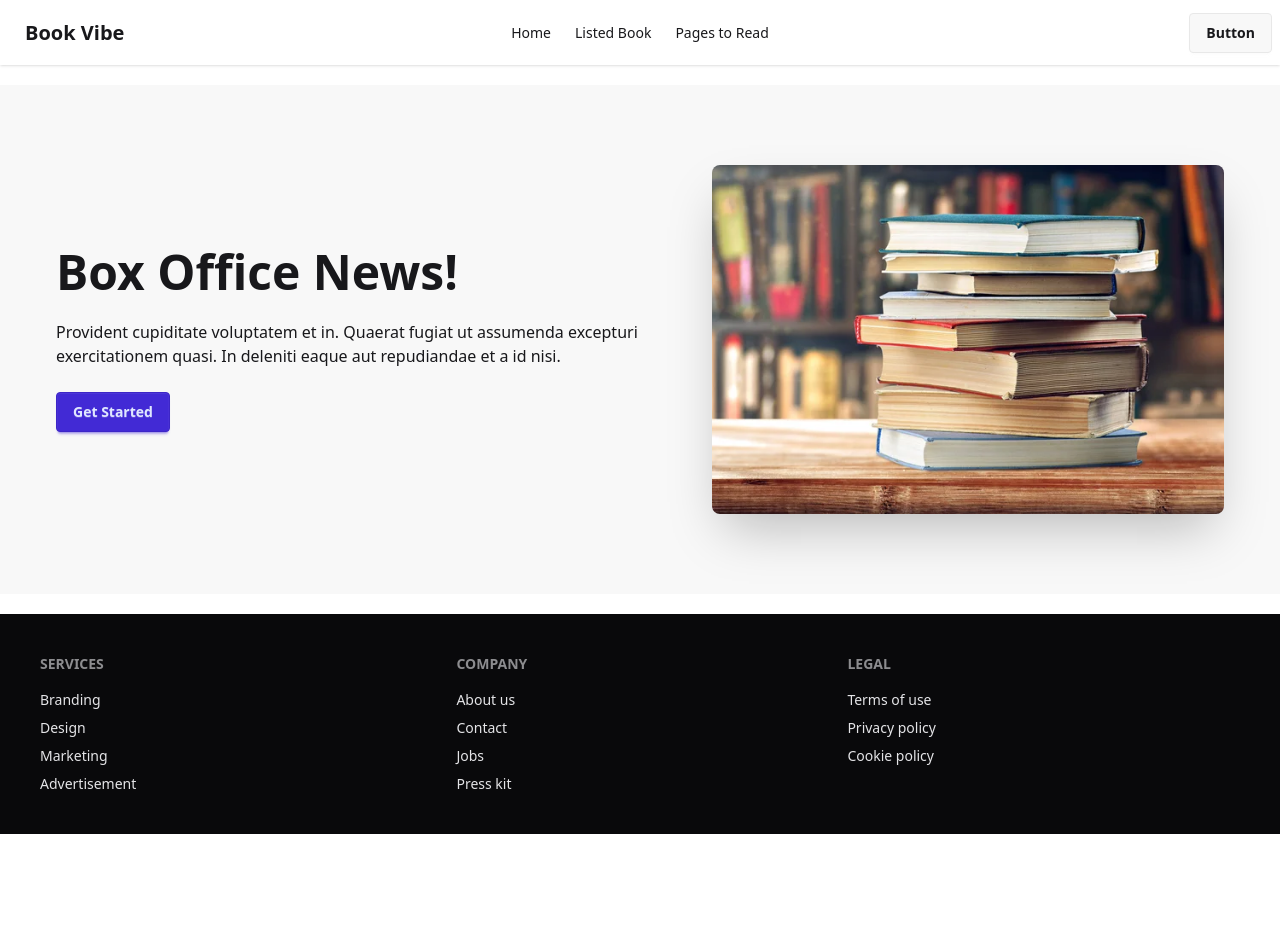
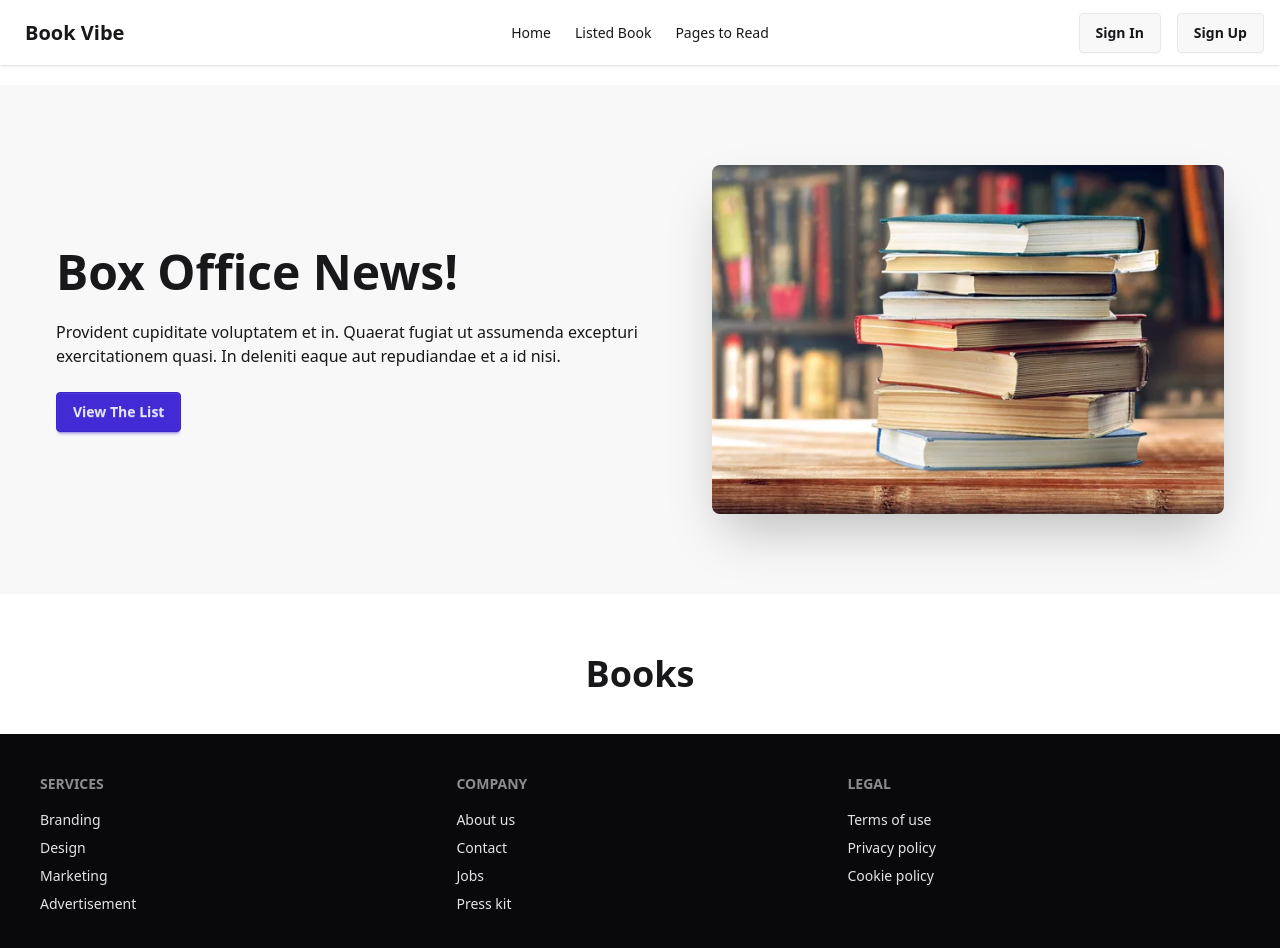
Before and after one commit to muhammadrakib2299/book-vibe, a React (Vite) app: page / in a window 1280 px wide. Shown: the top 948 px of the page. Before the commit the page ends 834 px from the top, so only its background shows below. Built offline with nearby package versions, Linux system fonts and the light colour scheme.

Commit message:
added books part

```diff
--- a/src/Components/Banner/Banner.jsx
+++ b/src/Components/Banner/Banner.jsx
@@ -13,7 +13,7 @@ function Banner() {
               excepturi exercitationem quasi. In deleniti eaque aut repudiandae
               et a id nisi.
             </p>
-            <button className="btn btn-primary">Get Started</button>
+            <button className="btn btn-primary">View The List</button>
           </div>
         </div>
       </div>
--- /dev/null
+++ b/src/Components/Books/Books.jsx
@@ -0,0 +1,11 @@
+import React from "react";
+
+function Books() {
+  return (
+    <div>
+      <h1 className="text-center text-4xl py-10 font-bold">Books</h1>
+    </div>
+  );
+}
+
+export default Books;
--- a/src/Components/Navbar/Navbar.jsx
+++ b/src/Components/Navbar/Navbar.jsx
@@ -52,7 +52,8 @@ function Navbar() {
         <ul className="menu menu-horizontal px-1">{link}</ul>
       </div>
       <div className="navbar-end">
-        <a className="btn">Button</a>
+        <a className="btn mx-2">Sign In</a>
+        <a className="btn mx-2">Sign Up</a>
       </div>
     </div>
   );
--- a/src/Pages/Home/Home.jsx
+++ b/src/Pages/Home/Home.jsx
@@ -1,11 +1,14 @@
 import React from "react";
 import Banner from "../../Components/Banner/Banner";
+import Books from "../../Components/Books/Books";
 
 function Home() {
   return (
     <div>
       {/* Banner Part */}
       <Banner></Banner>
+      {/* Books Part */}
+      <Books></Books>
     </div>
   );
 }
```
